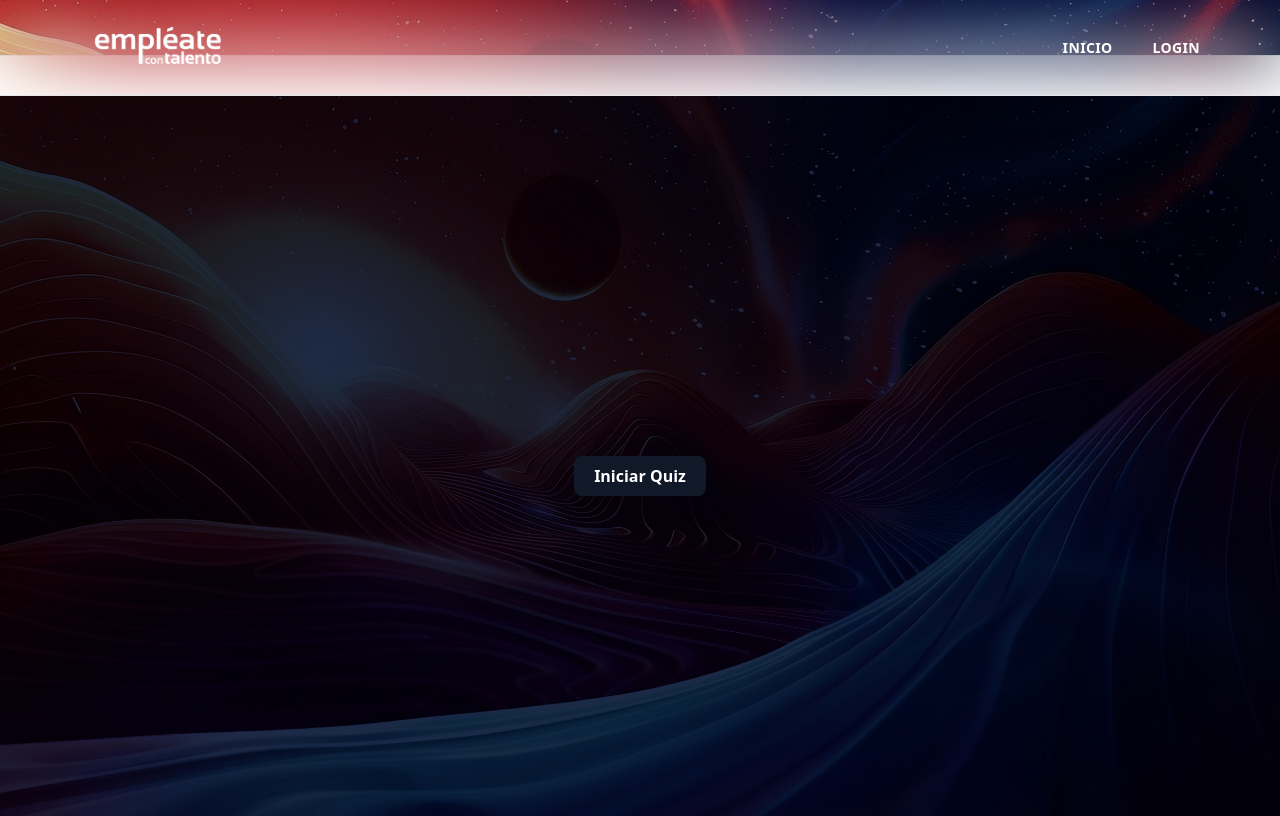
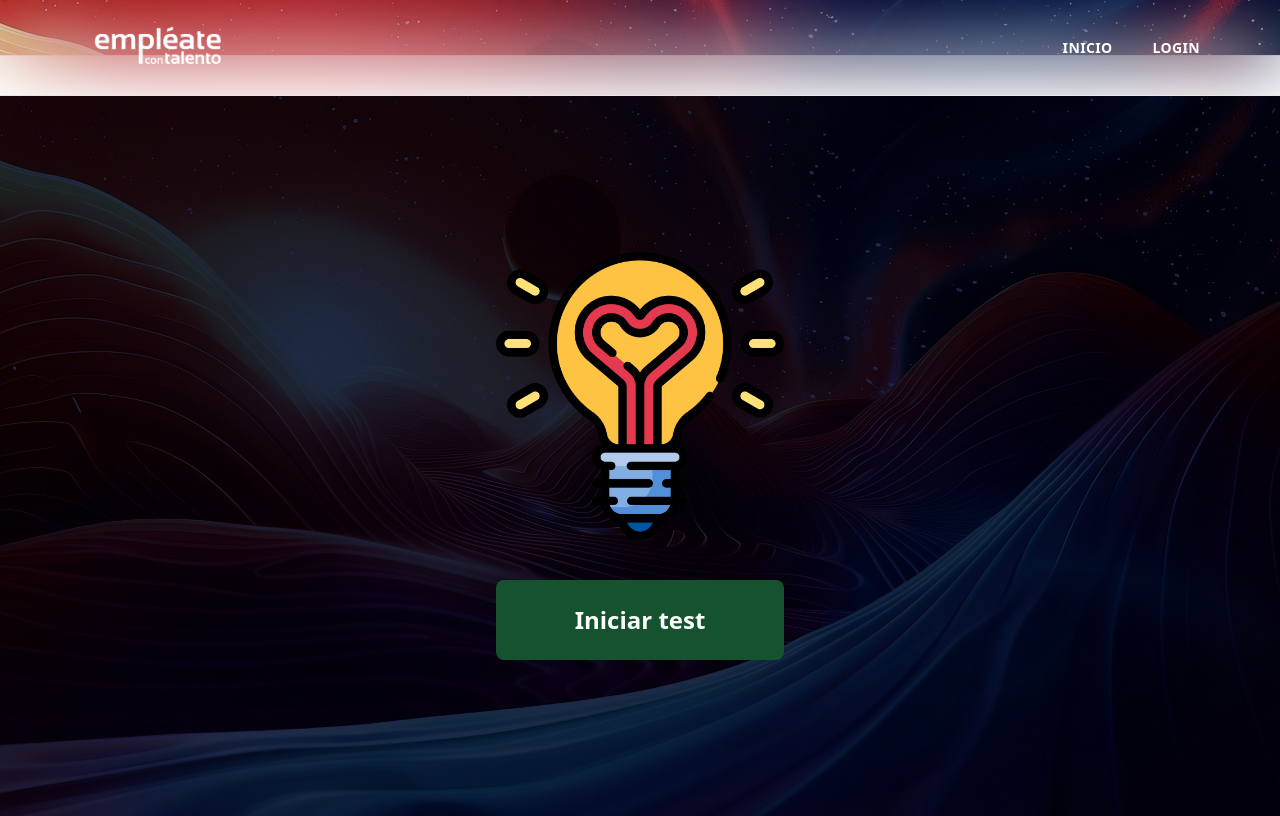
Before and after one commit to Isarok/ChatBot_EmplaeteConTalento, a React (Vite) app: page /QuizPage in a window 1280 px wide. Built offline with nearby package versions, Linux system fonts and the light colour scheme.

Commit message:
Quiz image, quiz button

```diff
--- a/src/Components/Quiz/Results.tsx
+++ b/src/Components/Quiz/Results.tsx
@@ -37,7 +37,7 @@ export const Results: React.FC<ResultsProps> = ({ score, onReset }) => {
       </div>
 
       <button
-        className='border bg-gray-100 text-gray-800 px-5 py-2 rounded-lg transition-all font-bold hover:bg-yellow-500 hover:text-gray-900'
+        className='border bg-gray-100 text-gray-800 px-5 py-2 rounded-lg transition-all font-bold hover:bg-green-500 hover:text-gray-900'
         onClick={onReset}
       >
         Vamos de nuevo
--- a/src/Components/Quiz/data.ts
+++ b/src/Components/Quiz/data.ts
@@ -1,4 +1,3 @@
-import Emprendimiento from '../../assets/emprendimiento.png';
 
 // Interfaz para las categorías
 interface CategoryData {
@@ -19,7 +18,7 @@ interface Question {
 }
 
 // Imágenes para cada categoría
-export const imgs: string[] = [Emprendimiento];
+
 
 // Definición de las categorías
 export const categories: CategoryData = {
--- a/src/Pages/QuizPage/CategoryPage.tsx
+++ b/src/Pages/QuizPage/CategoryPage.tsx
@@ -3,6 +3,7 @@ import React, { useEffect, useState } from 'react';
 import { Question } from '../../Components/Quiz/Question';
 import { questions } from '../../Components/Quiz/data';
 import BackgroundImg from '../../assets/BackgroundImg.jpeg';
+import Emprendimiento from '../../assets/IconoEmprendimiento.png';
 
 
 export interface QuestionData {
@@ -65,16 +66,20 @@ export const CategoryPage: React.FC = () => {
           <div className='flex flex-col gap-5'>
 
 
-            <div className='flex justify-center items-center'>
-              <img src="" alt="" />
+          <div className='flex justify-center items-center'>
+              <img
+                src={Emprendimiento}
+                alt={'Emprendimiento'}
+                className='w-72'
+              />
             </div>
           </div>
 
           <button
-            className='text-white bg-gray-900 py-2 rounded-lg font-bold px-5 transition-all hover:bg-yellow-500 hover:text-gray-900'
+            className='text-white text-2xl bg-green-900 py-2 rounded-lg w-72 h-20 font-bold px-5 transition-all hover:bg-yellow-500 hover:text-gray-900'
             onClick={() => setActiveQuiz(true)}
           >
-            Iniciar Quiz
+            Iniciar test
           </button>
         </>
       )}
```
Also changed, not shown: src/assets/IconoEmprendimiento.png (added).
